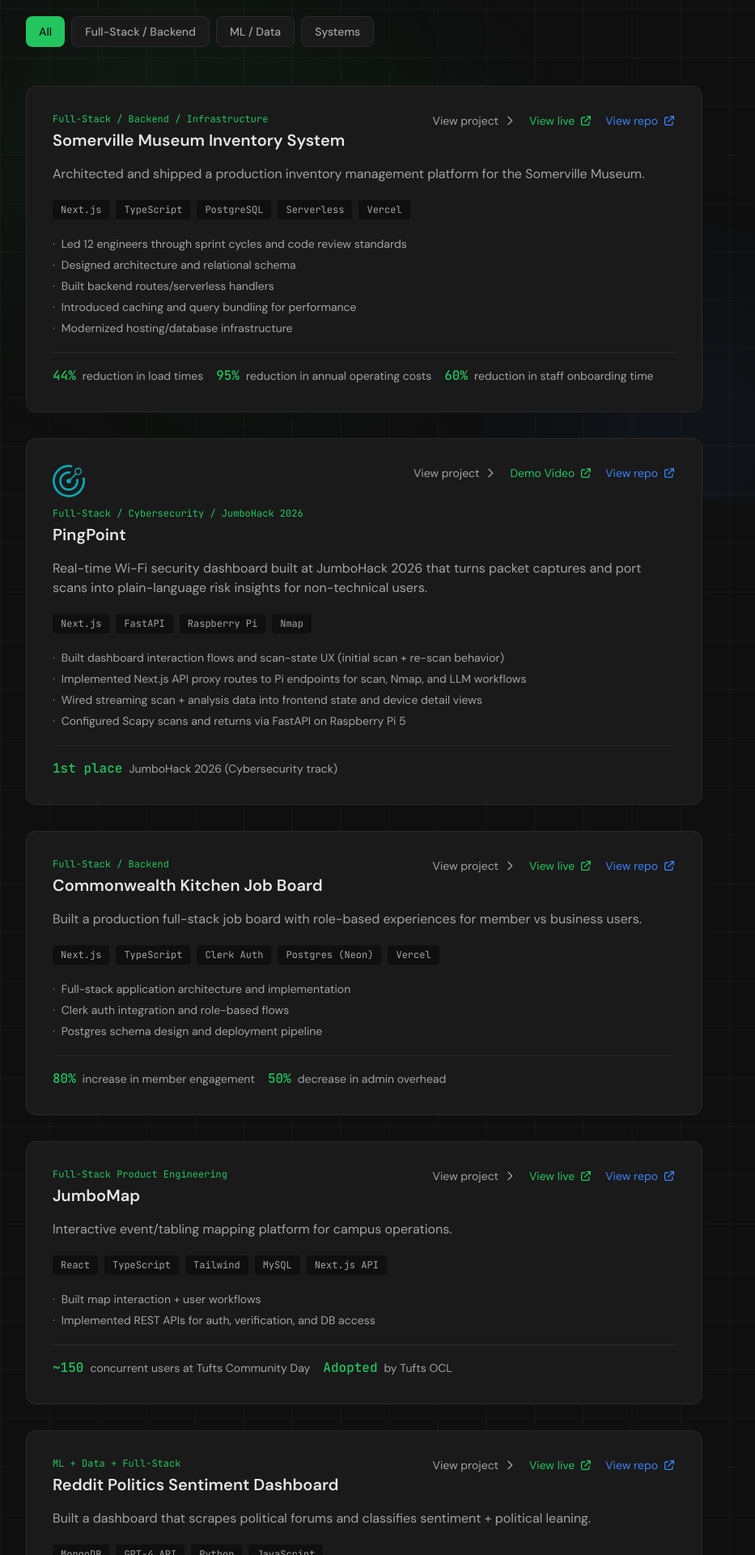
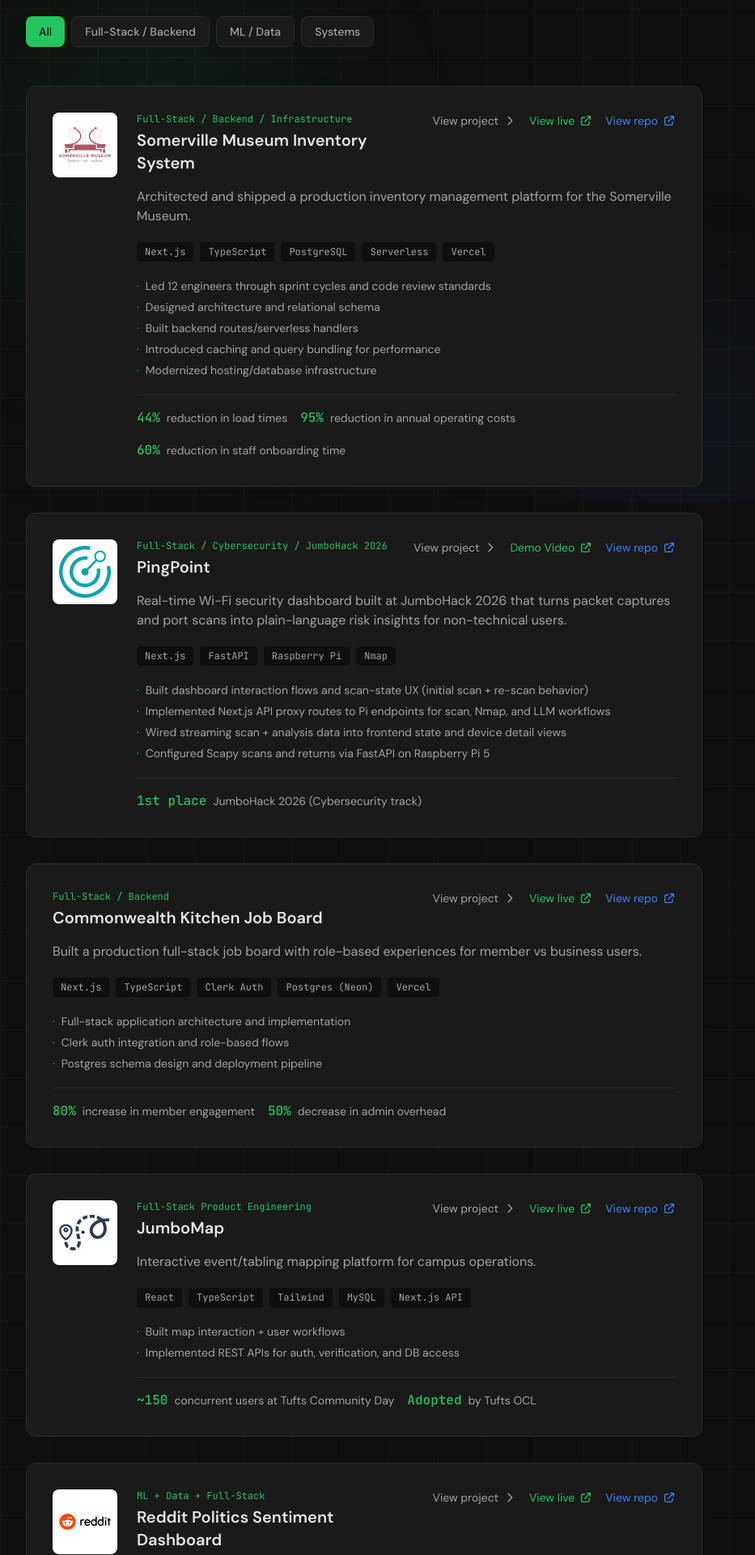
Before and after one commit to zack-white/portfolio, a Next.js app: page /projects in a window 1280 px wide. Shown: the part 180-2100 px from the top of the page at 81% size, without its empty margins (190-1123 px from the left). Built offline with nearby package versions, Linux system fonts and the light colour scheme.

Commit message:
all logos

```diff
--- a/src/components/Projects.tsx
+++ b/src/components/Projects.tsx
@@ -60,19 +60,21 @@
               transition={{ duration: 0.35, delay: i * 0.05 }}
               className="rounded-xl border border-[var(--color-border)] bg-[var(--color-bg-card)] p-6 sm:p-8 hover:border-[var(--color-text-muted)]/40 transition-colors duration-300"
             >
+            <div className="flex gap-4 sm:gap-6">
+              {project.logo && (
+                <div className="w-16 h-16 sm:w-20 sm:h-20 shrink-0 rounded-lg bg-white flex items-center justify-center p-2">
+                  <Image
+                    src={project.logo}
+                    alt={`${project.title} logo`}
+                    width={56}
+                    height={56}
+                    className="w-full h-full object-contain"
+                  />
+                </div>
+              )}
+              <div className="flex-1 min-w-0">
             <div className="flex flex-col sm:flex-row sm:items-start sm:justify-between gap-4 mb-4">
               <div>
-                {project.logo && (
-                  <div className="mb-3">
-                    <Image
-                      src={project.logo}
-                      alt={`${project.title} logo`}
-                      width={40}
-                      height={40}
-                      className="rounded-md"
-                    />
-                  </div>
-                )}
                 <p className="text-xs font-mono text-[var(--color-accent)] mb-1">
                   {project.categoryLabel}
                 </p>
@@ -158,6 +160,8 @@
                 ))}
               </div>
             )}
+              </div>
+            </div>
           </motion.article>
           ))}
         </AnimatePresence>
--- a/src/data/content.ts
+++ b/src/data/content.ts
@@ -20,6 +20,8 @@
   {
     id: "somerville-museum",
     title: "Somerville Museum Inventory System",
+    logo: "/somervillemuseum/sm-logo.svg",
+    logoText: "/somervillemuseum/SM_LOGO.svg",
     category: "fullstack" as ProjectCategory,
     categoryLabel: "Full-Stack / Backend / Infrastructure",
     stack: ["Next.js", "TypeScript", "PostgreSQL", "Serverless", "Vercel"],
@@ -72,6 +74,8 @@
   {
     id: "commonwealth-kitchen",
     title: "Commonwealth Kitchen Job Board",
+    logo: "",
+    logoText: "",
     category: "fullstack" as ProjectCategory,
     categoryLabel: "Full-Stack / Backend",
     stack: ["Next.js", "TypeScript", "Clerk Auth", "Postgres (Neon)", "Vercel"],
@@ -93,6 +97,8 @@
   {
     id: "jumbomap",
     title: "JumboMap",
+    logo: "/jumbomap/logo-footer-dark.svg",
+    logoText: "/jumbomap/logo-dark.svg",
     category: "fullstack" as ProjectCategory,
     categoryLabel: "Full-Stack Product Engineering",
     stack: ["React", "TypeScript", "Tailwind", "MySQL", "Next.js API"],
@@ -120,6 +126,8 @@
   {
     id: "reddit-dashboard",
     title: "Reddit Politics Sentiment Dashboard",
+    logo: "/reddit/reddit-1.svg",
+    logoText: "/reddit/reddit-4.svg",
     category: "ml" as ProjectCategory,
     categoryLabel: "ML + Data + Full-Stack",
     stack: ["MongoDB", "GPT-4 API", "Python", "JavaScript"],
@@ -145,6 +153,8 @@
   {
     id: "twitch-classifier",
     title: "Twitch Language Detection",
+    logo: "/twitch/twitch-icon.svg",
+    logoText: "/twitch/twitch-horizontal.svg",
     category: "ml" as ProjectCategory,
     categoryLabel: "Graph ML / Data Engineering",
     stack: ["Python", "Node2Vec", "XGBoost", "NetworkX"],
@@ -166,6 +176,8 @@
   {
     id: "chess-engine",
     title: "Chess Engine Optimization",
+    logo: "",
+    logoText: "",
     category: "systems" as ProjectCategory,
     categoryLabel: "Performance / Systems",
     stack: ["C++"],
@@ -183,6 +195,8 @@
   {
     id: "image-compressor",
     title: "Image Compressor/Decompressor",
+    logo: "",
+    logoText: "",
     category: "systems" as ProjectCategory,
     categoryLabel: "Performance / Systems",
     stack: ["C"],
```
